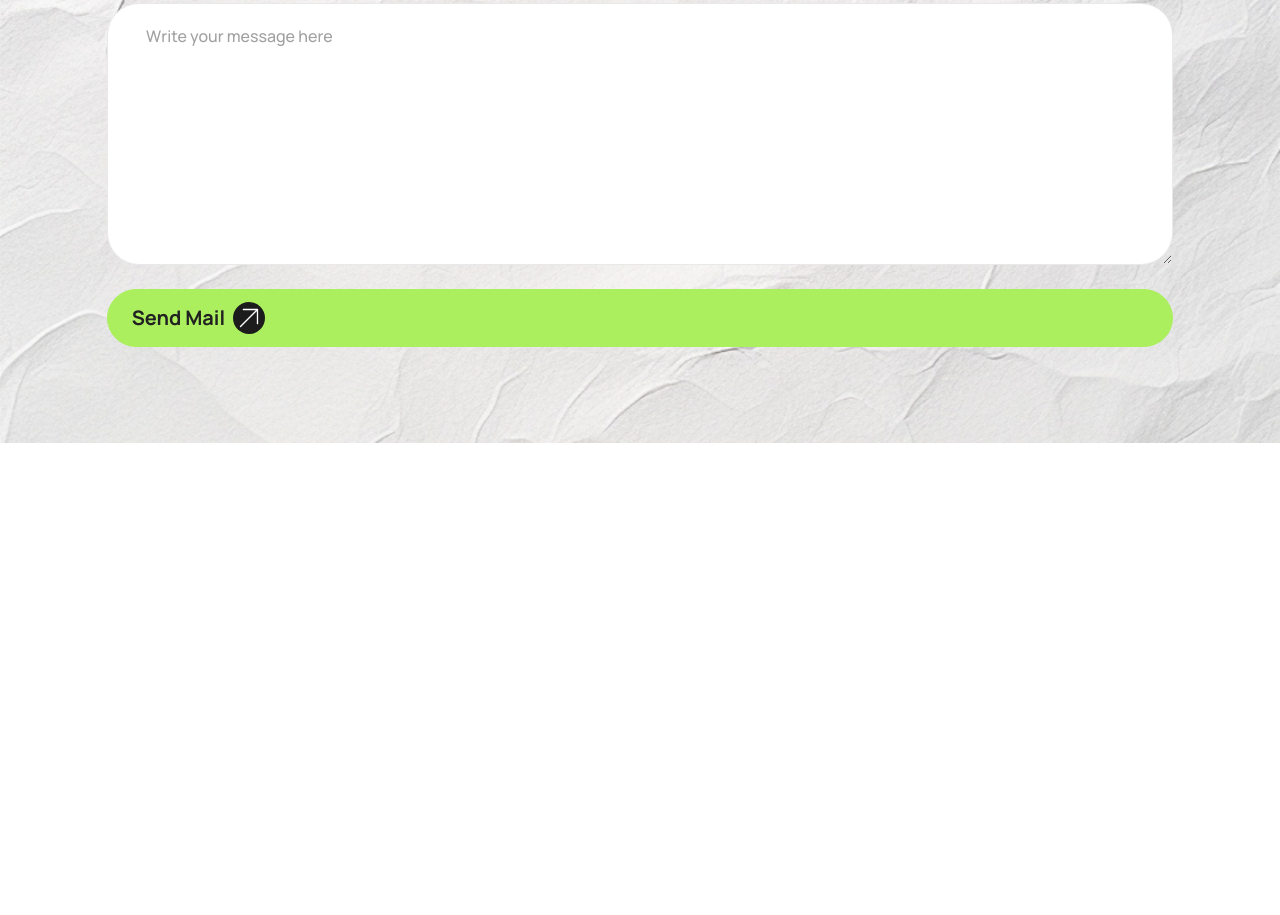
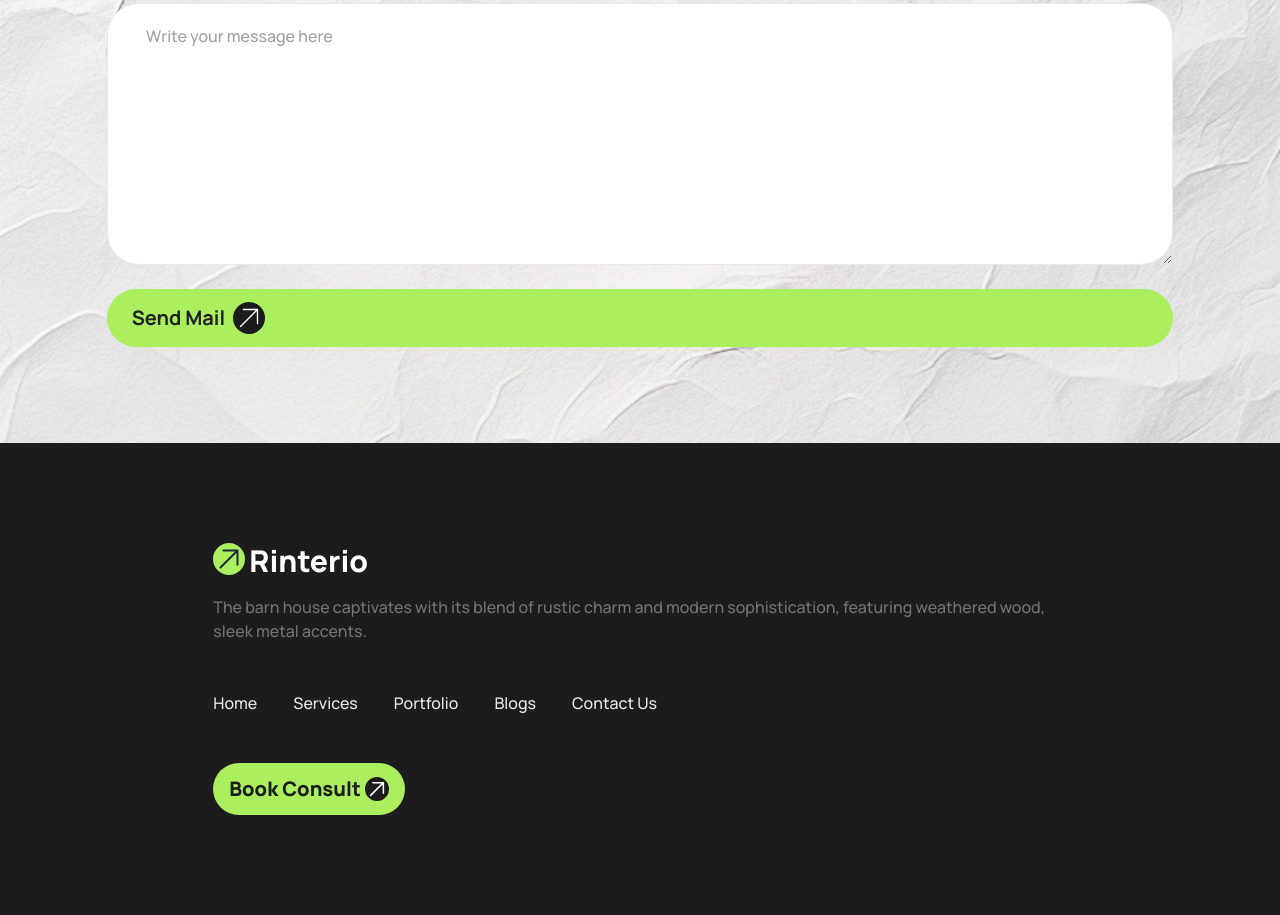
Before and after one commit to hasan-abir30/House-design-farm, a plain HTML site: page index.html in a window 1280 px wide. Shown: the part 2240-3155 px from the top of the page. Before the commit the page ends 2683 px from the top, so only its background shows below. Drawn offline with nearby package versions, Linux system fonts and the light colour scheme.

Commit message:
add footer section

```diff
--- a/index.html
+++ b/index.html
@@ -254,7 +254,8 @@
             Write your message here
           </textarea>
           <button
-            class="flex items-center bg-[#ABEF5F] border border-[#ABEF5F] rounded-[32px] font-bold text-[#212121] text-xl gap-2 px-6 py-3 mb-24 col-span-2">Send Mail
+            class="flex items-center bg-[#ABEF5F] border border-[#ABEF5F] rounded-[32px] font-bold text-[#212121] text-xl gap-2 px-6 py-3 mb-24 col-span-2">Send
+            Mail
 
             <svg xmlns="http://www.w3.org/2000/svg" fill="none" viewBox="0 0 24 24" stroke-width="1"
               stroke="currentColor" class="size-6 bg-[#1C1C1C] rounded-[32px] -rotate-45 mr-1 w-8 h-8 text-[#ffffff]">
@@ -270,8 +271,42 @@
     </section>
 
   </main>
-  <footer>
 
+  <!-- footer part -->
+
+  <footer class="bg-[#1C1C1C] mt-100px">
+    <div class="w-8/12 mx-auto py-[100px]">
+      <div class="flex mb-4">
+        <svg xmlns="http://www.w3.org/2000/svg" fill="none" viewBox="0 0 24 24" stroke-width="1.5" stroke="currentColor"
+          class="size-6 bg-[#ABEF5F] rounded-[32px] -rotate-45 mr-1 w-8 h-8">
+          <path stroke-linecap="round" stroke-linejoin="round" d="M13.5 4.5 21 12m0 0-7.5 7.5M21 12H3" />
+        </svg>
+        <h1 class="text-3xl font-extrabold text-[#ffffff]">Rinterio</h1>
+      </div>
+      <p class="text-base text-[#737373] font-medium mb-12">The barn house captivates with its blend of rustic charm and modern
+        sophistication, featuring weathered wood, sleek metal accents.</p>
+
+      <div class="navbar-center hidden lg:flex">
+        <ul class="flex justify-evenly gap-9">
+          <li class="text-base font-medium text-[#E9E9E9]">Home</li>
+          <li class="text-[#E9E9E9] font-medium text-base">Services</li>
+          <li class="text-[#E9E9E9] font-medium text-base">Portfolio</li>
+          <li class="text-[#E9E9E9] font-medium text-base">Blogs</li>
+          <li class="text-[#E9E9E9] font-medium text-base">Contact Us</li>
+        </ul>
+      </div>
+
+      <div>
+        <button
+        class="bg-[#ABEF5F] rounded-[32px] px-4 py-3  hidden text-xl font-extrabold text-[#1C1C1C] lg:flex mt-12 lg:items-center lg:gap-1">Book
+        Consult
+        <svg xmlns="http://www.w3.org/2000/svg" fill="none" viewBox="0 0 24 24" stroke-width="1.5"
+          stroke="currentColor" class="size-6 bg-[#1C1C1C] rounded-[32px] -rotate-45 text-white ">
+          <path stroke-linecap="round" stroke-linejoin="round" d="M13.5 4.5 21 12m0 0-7.5 7.5M21 12H3" />
+        </svg>
+      </button>
+
+    </div>
   </footer>
 </body>
 
```
